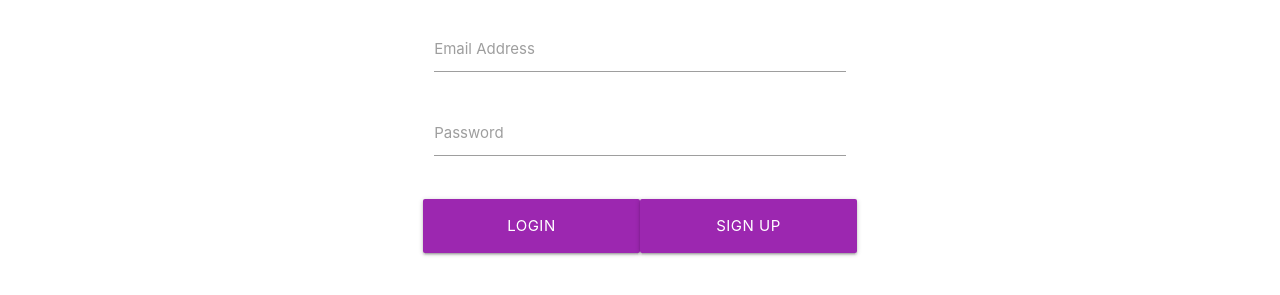
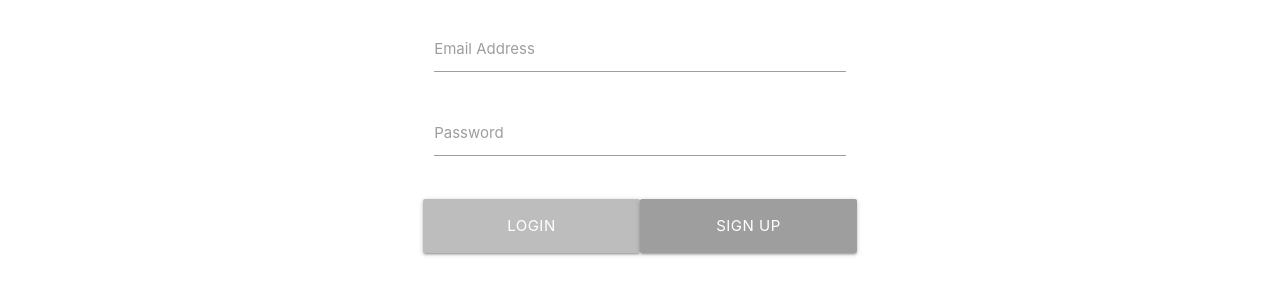
Before and after one commit to joshbarbee/Hack-OH-IO, a website: page Web/login-or-signup.html in a window 1280 px wide. Shown: the part 73-368 px from the top of the page. Drawn offline with nearby package versions, Linux system fonts and the light colour scheme.

Commit message:
login or signup page

```diff
--- a/Web/login-or-signup.html
+++ b/Web/login-or-signup.html
@@ -58,8 +58,8 @@
             </div>
 
             <div class="row">
-                <a href="#" class= "btn-large purple waves-effect center-align col s2 col offset-s4" >Login</a>
-                <a href="#" class= "btn-large purple waves-effect center-align col s2" >Sign Up</a>
+                <a href="#" class= "btn-large grey lighten-1 waves-effect center-align col s2 col offset-s4" >Login</a>
+                <a href="#" class= "btn-large grey waves-effect center-align col s2" >Sign Up</a>
             </div>
 
         </div>
```
